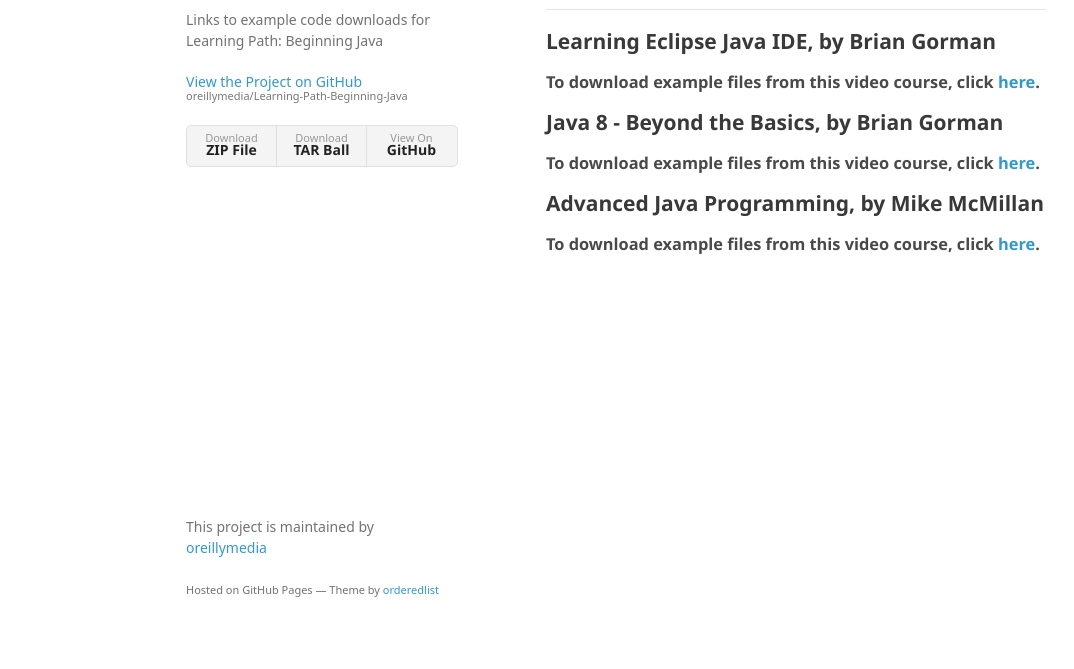
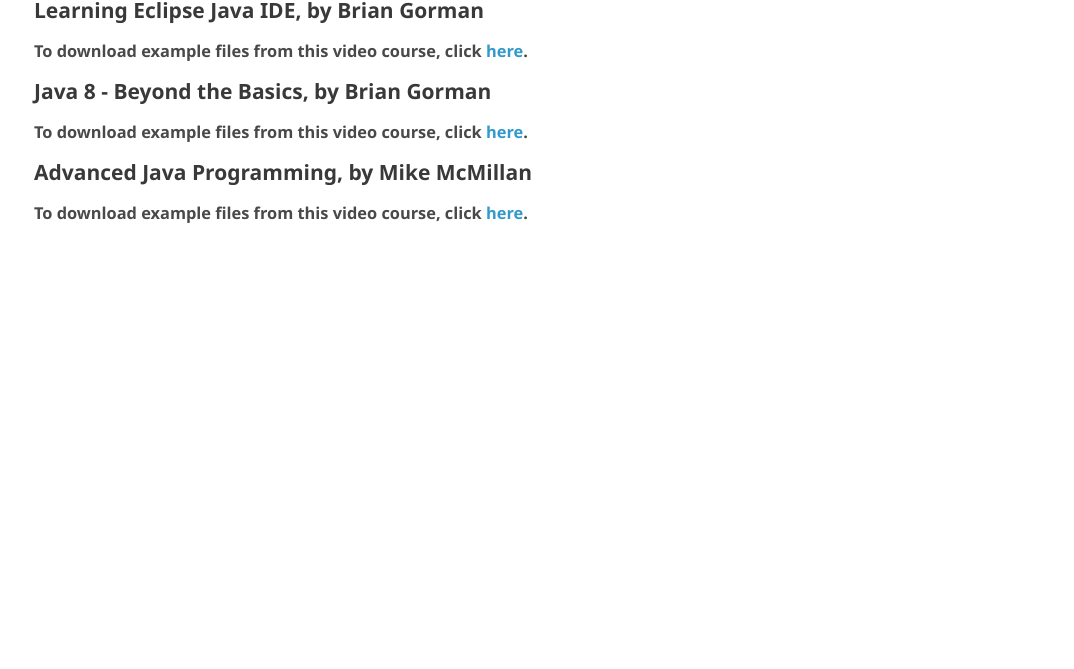
Before and after one commit to oreillymedia/Learning-Path-Beginning-Java, a plain HTML site: page index.html in a window 1280 px wide. Shown: the part 131-800 px from the top of the page, without its empty margins (24-1098 px from the left). Drawn offline with Linux system fonts and the light colour scheme; a web font is replaced by a local one.

Commit message:
Update index.html

```diff
--- a/index.html
+++ b/index.html
@@ -13,21 +13,6 @@
     <![endif]-->
   </head>
   <body>
-    <div class="wrapper">
-      <header>
-        <h1>Learning-Path-Beginning-Java</h1>
-        <p>Links to example code downloads for Learning Path: Beginning Java</p>
-
-        <p class="view"><a href="https://github.com/oreillymedia/Learning-Path-Beginning-Java">View the Project on GitHub <small>oreillymedia/Learning-Path-Beginning-Java</small></a></p>
-
-
-        <ul>
-          <li><a href="https://github.com/oreillymedia/Learning-Path-Beginning-Java/zipball/master">Download <strong>ZIP File</strong></a></li>
-          <li><a href="https://github.com/oreillymedia/Learning-Path-Beginning-Java/tarball/master">Download <strong>TAR Ball</strong></a></li>
-          <li><a href="https://github.com/oreillymedia/Learning-Path-Beginning-Java">View On <strong>GitHub</strong></a></li>
-        </ul>
-      </header>
-      <section>
         <h1>
 <a id="learning-path-beginning-java-examples" class="anchor" href="#learning-path-beginning-java-examples" aria-hidden="true"><span aria-hidden="true" class="octicon octicon-link"></span></a>Learning Path: Beginning Java Examples</h1>
 
@@ -50,13 +35,5 @@
 
 <h3>
 <a id="to-download-example-files-from-this-video-course-click-here-2" class="anchor" href="#to-download-example-files-from-this-video-course-click-here-2" aria-hidden="true"><span aria-hidden="true" class="octicon octicon-link"></span></a>To download example files from this video course, click <a href="http://examples.oreilly.com/110000301/">here</a>.</h3>
-      </section>
-      <footer>
-        <p>This project is maintained by <a href="https://github.com/oreillymedia">oreillymedia</a></p>
-        <p><small>Hosted on GitHub Pages &mdash; Theme by <a href="https://github.com/orderedlist">orderedlist</a></small></p>
-      </footer>
-    </div>
-    <script src="javascripts/scale.fix.js"></script>
-
   </body>
 </html>
```
